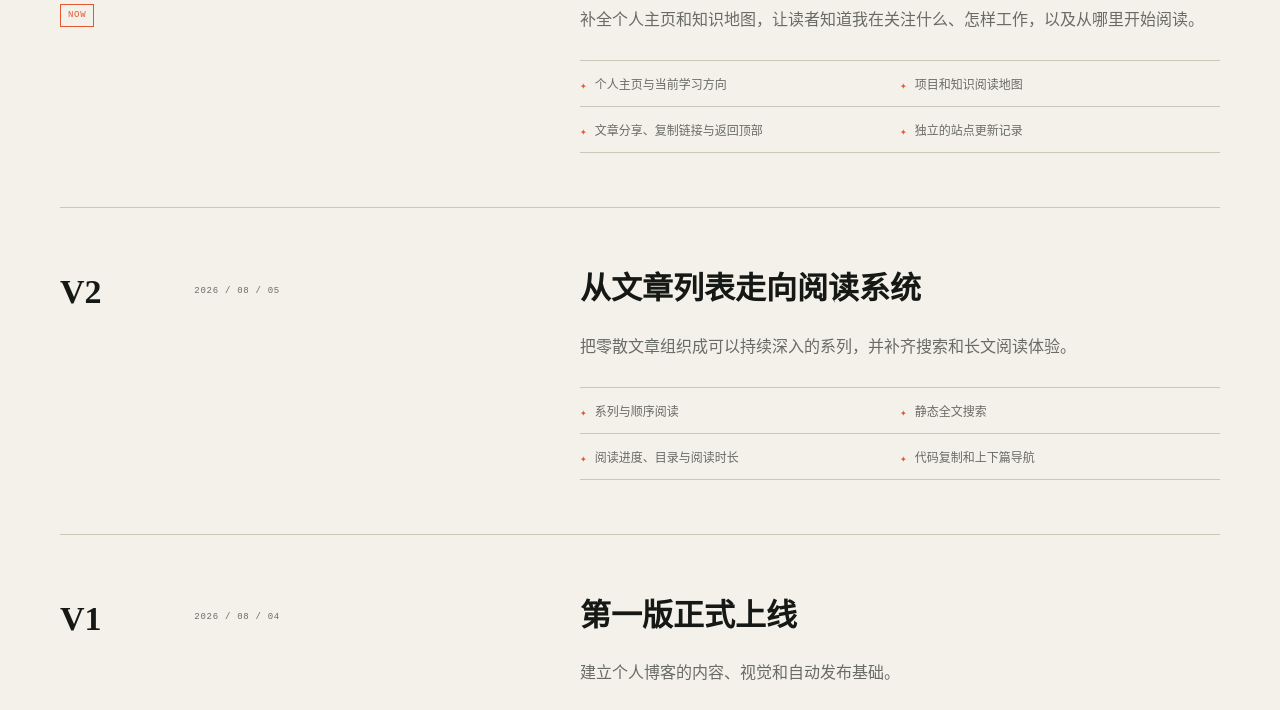
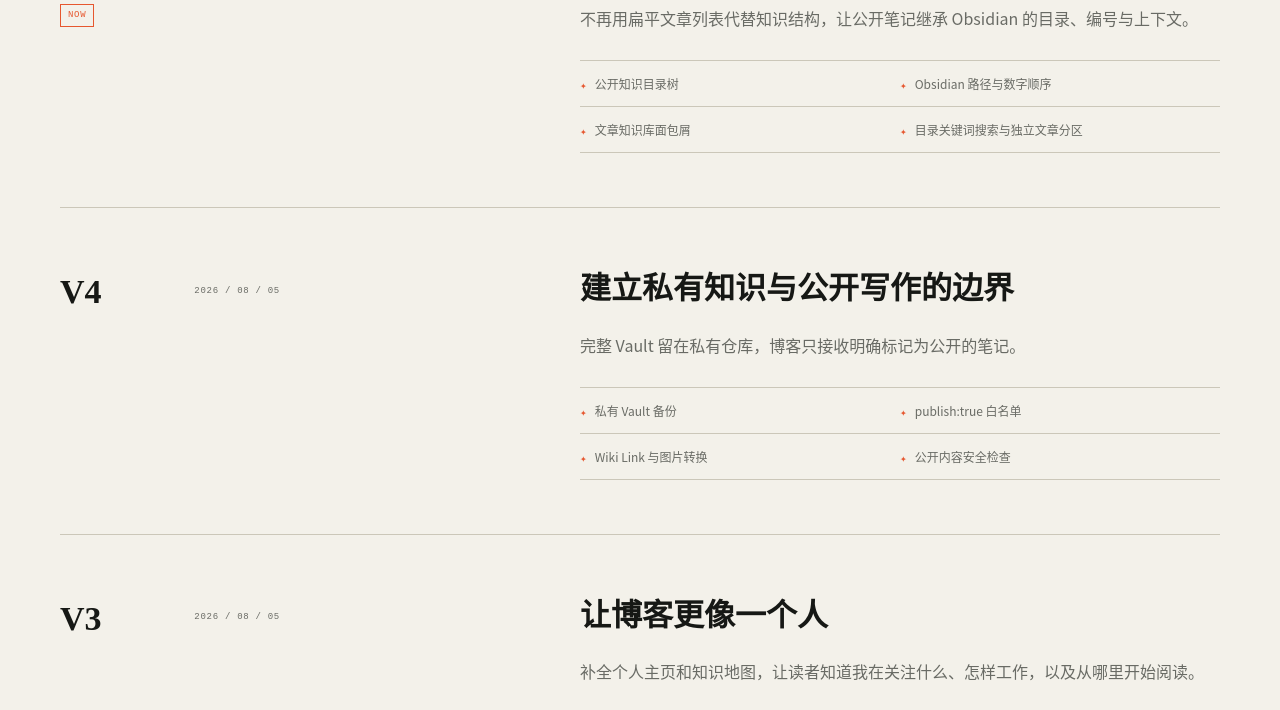
Before and after one commit to Qi18/Qi18.github.io, an Astro site: page /changelog in a window 1280 px wide. Shown: the part 628-1338 px from the top of the page. Built offline with nearby package versions, Linux system fonts and the light colour scheme; Astro itself is replaced by a stand-in of ours.

Commit message:
Organize blog by Obsidian knowledge paths

```diff
--- a/package.json
+++ b/package.json
@@ -1,7 +1,7 @@
 {
   "name": "rich-personal-blog",
   "type": "module",
-  "version": "0.4.0",
+  "version": "0.5.0",
   "private": true,
   "scripts": {
     "dev": "ASTRO_TELEMETRY_DISABLED=1 astro dev",
--- a/src/components/ArticleCard.astro
+++ b/src/components/ArticleCard.astro
@@ -7,6 +7,7 @@ interface Props {
       description: string;
       publishedAt: Date;
       tags: string[];
+      knowledgePath?: string[];
       series?: string;
     };
   };
@@ -19,12 +20,13 @@ const date = post.data.publishedAt.toLocaleDateString('zh-CN', {
   month: '2-digit',
   day: '2-digit',
 });
+const context = post.data.knowledgePath?.at(-1) ?? post.data.series;
 ---
 
 <article class:list={['article-card', { featured }]}>
   <div class="article-card-topline">
     <time datetime={post.data.publishedAt.toISOString()}>{date}</time>
-    {post.data.series && <span>{post.data.series}</span>}
+    {context && <span>{context}</span>}
   </div>
   <h3><a href={`/posts/${post.id}/`}>{post.data.title}</a></h3>
   <p>{post.data.description}</p>
--- a/src/content.config.ts
+++ b/src/content.config.ts
@@ -10,6 +10,8 @@ const posts = defineCollection({
     publishedAt: z.coerce.date(),
     updatedAt: z.coerce.date().optional(),
     tags: z.array(z.string()).default([]),
+    knowledgePath: z.array(z.string()).optional(),
+    knowledgeOrder: z.string().optional(),
     series: z.string().optional(),
     seriesOrder: z.number().int().positive().optional(),
     draft: z.boolean().default(false),
--- a/src/pages/changelog.astro
+++ b/src/pages/changelog.astro
@@ -2,13 +2,27 @@
 import BaseLayout from '../layouts/BaseLayout.astro';
 
 const releases = [
+  {
+    version: 'V5',
+    date: '2026 / 08 / 05',
+    title: '让博客沿着知识库生长',
+    description: '不再用扁平文章列表代替知识结构，让公开笔记继承 Obsidian 的目录、编号与上下文。',
+    items: ['公开知识目录树', 'Obsidian 路径与数字顺序', '文章知识库面包屑', '目录关键词搜索与独立文章分区'],
+    current: true,
+  },
+  {
+    version: 'V4',
+    date: '2026 / 08 / 05',
+    title: '建立私有知识与公开写作的边界',
+    description: '完整 Vault 留在私有仓库，博客只接收明确标记为公开的笔记。',
+    items: ['私有 Vault 备份', 'publish:true 白名单', 'Wiki Link 与图片转换', '公开内容安全检查'],
+  },
   {
     version: 'V3',
     date: '2026 / 08 / 05',
     title: '让博客更像一个人',
     description: '补全个人主页和知识地图，让读者知道我在关注什么、怎样工作，以及从哪里开始阅读。',
     items: ['个人主页与当前学习方向', '项目和知识阅读地图', '文章分享、复制链接与返回顶部', '独立的站点更新记录'],
-    current: true,
   },
   {
     version: 'V2',
--- a/src/pages/index.astro
+++ b/src/pages/index.astro
@@ -23,7 +23,7 @@ const seriesGroups = Object.entries(posts.reduce<Record<string, typeof posts>>((
         你好，我是 Rich。这里是我的个人工作台，记录 LLM 学习、工程实践，以及那些值得反复思考的问题。
       </p>
       <div class="hero-actions">
-        <a class="button primary" href="/posts">开始阅读</a>
+        <a class="button primary" href="/knowledge">浏览知识库</a>
         <a class="button secondary" href="/search">搜索内容 <span>⌕</span></a>
       </div>
     </div>
--- a/src/site.config.ts
+++ b/src/site.config.ts
@@ -6,8 +6,8 @@ export const siteConfig = {
   github: 'https://github.com/Qi18/',
   nav: [
     { href: '/', label: '首页' },
+    { href: '/knowledge', label: '知识库' },
     { href: '/posts', label: '文章' },
-    { href: '/series', label: '系列' },
     { href: '/about', label: '关于' },
   ],
 } as const;
--- a/src/styles/global.css
+++ b/src/styles/global.css
@@ -808,6 +808,138 @@ a {
   font-size: 13px;
 }
 
+.knowledge-page {
+  padding-block: 56px 34px;
+}
+
+.knowledge-summary {
+  display: flex;
+  padding: 14px 18px;
+  justify-content: space-between;
+  border-block: 1px solid var(--line);
+  color: var(--muted);
+  font-family: var(--mono);
+  font-size: 10px;
+  letter-spacing: 0.08em;
+}
+
+.knowledge-tree-level,
+.knowledge-leaves {
+  padding: 0;
+  list-style: none;
+}
+
+.knowledge-tree-level {
+  margin: 28px 0 0;
+}
+
+.knowledge-tree-level .knowledge-tree-level {
+  margin: 0 0 0 38px;
+  border-left: 1px solid var(--line);
+}
+
+.knowledge-branch {
+  scroll-margin-top: 100px;
+}
+
+.knowledge-folder {
+  display: grid;
+  min-height: 92px;
+  padding: 18px 20px;
+  grid-template-columns: 58px 1fr auto;
+  align-items: center;
+  border-bottom: 1px solid var(--line);
+  transition: background 160ms ease;
+}
+
+.knowledge-depth-0 > .knowledge-branch > .knowledge-folder {
+  border: 1px solid var(--line);
+  background: var(--surface);
+}
+
+.knowledge-folder:hover {
+  background: var(--surface);
+}
+
+.knowledge-folder-index,
+.knowledge-folder-count,
+.knowledge-folder p,
+.knowledge-leaf-index {
+  color: var(--muted);
+  font-family: var(--mono);
+  font-size: 10px;
+}
+
+.knowledge-folder p {
+  margin: 0 0 2px;
+  letter-spacing: 0.1em;
+}
+
+.knowledge-folder h2 {
+  margin: 0;
+  font-family: var(--serif);
+  font-size: clamp(22px, 3vw, 31px);
+  line-height: 1.35;
+}
+
+.knowledge-folder-count {
+  padding-left: 20px;
+  white-space: nowrap;
+}
+
+.knowledge-leaves {
+  margin: 0 0 0 38px;
+  border-left: 1px solid var(--line);
+}
+
+.knowledge-leaves a {
+  display: grid;
+  min-height: 108px;
+  padding: 20px 22px;
+  grid-template-columns: 70px 1fr 28px;
+  align-items: center;
+  border-bottom: 1px solid var(--line);
+  transition: padding 160ms ease, background 160ms ease;
+}
+
+.knowledge-leaves a:hover {
+  padding-left: 30px;
+  background: var(--surface);
+}
+
+.knowledge-leaves strong,
+.knowledge-leaves small {
+  display: block;
+}
+
+.knowledge-leaves strong {
+  font-family: var(--serif);
+  font-size: 21px;
+}
+
+.knowledge-leaves small {
+  max-width: 720px;
+  margin-top: 4px;
+  color: var(--muted);
+  font-size: 12px;
+  line-height: 1.65;
+}
+
+.knowledge-leaves i {
+  color: var(--accent);
+  font-style: normal;
+}
+
+.knowledge-empty {
+  padding-block: 60px;
+  color: var(--muted);
+  text-align: center;
+}
+
+.independent-writing {
+  padding-block: 72px 110px;
+}
+
 .reading-progress {
   position: fixed;
   z-index: 40;
@@ -846,6 +978,24 @@ a {
   font-size: 11px;
   letter-spacing: 0.08em;
   text-transform: uppercase;
+}
+
+.post-breadcrumb {
+  display: flex;
+  margin-top: 30px;
+  flex-wrap: wrap;
+  gap: 8px;
+  color: var(--muted);
+  font-family: var(--mono);
+  font-size: 10px;
+}
+
+.post-breadcrumb a:hover {
+  color: var(--accent);
+}
+
+.post-breadcrumb + .post-series {
+  margin-top: 14px;
 }
 
 .post-series a:hover {
@@ -1874,6 +2024,51 @@ a {
     padding: 24px;
   }
 
+  .knowledge-page {
+    padding-top: 36px;
+  }
+
+  .knowledge-tree-level .knowledge-tree-level,
+  .knowledge-leaves {
+    margin-left: 15px;
+  }
+
+  .knowledge-folder {
+    min-height: 78px;
+    padding: 14px 10px;
+    grid-template-columns: 38px 1fr auto;
+  }
+
+  .knowledge-folder h2 {
+    font-size: 21px;
+  }
+
+  .knowledge-folder-count {
+    padding-left: 8px;
+  }
+
+  .knowledge-leaves a {
+    min-height: 100px;
+    padding: 16px 10px;
+    grid-template-columns: 48px 1fr 18px;
+  }
+
+  .knowledge-leaves a:hover {
+    padding-left: 14px;
+  }
+
+  .knowledge-leaves strong {
+    font-size: 18px;
+  }
+
+  .knowledge-leaves small {
+    display: none;
+  }
+
+  .independent-writing {
+    padding-block: 58px 86px;
+  }
+
   .search-page {
     padding-block: 36px 84px;
   }
```
Also changed, not shown: docs/obsidian-publishing.md (+3 -0 lines), scripts/sync-obsidian.mjs (+11 -2 lines), src/components/KnowledgeTree.astro (added, +45 -0 lines), src/content/posts/llm-evaluation-basics.md (+6 -0 lines), src/content/posts/tokenization-for-llm.md (+6 -0 lines), src/lib/knowledge.ts (added, +76 -0 lines), src/pages/knowledge/index.astro (added, +46 -0 lines), src/pages/posts/[slug].astro (+12 -0 lines), src/pages/search.astro (+7 -2 lines), README.md.
